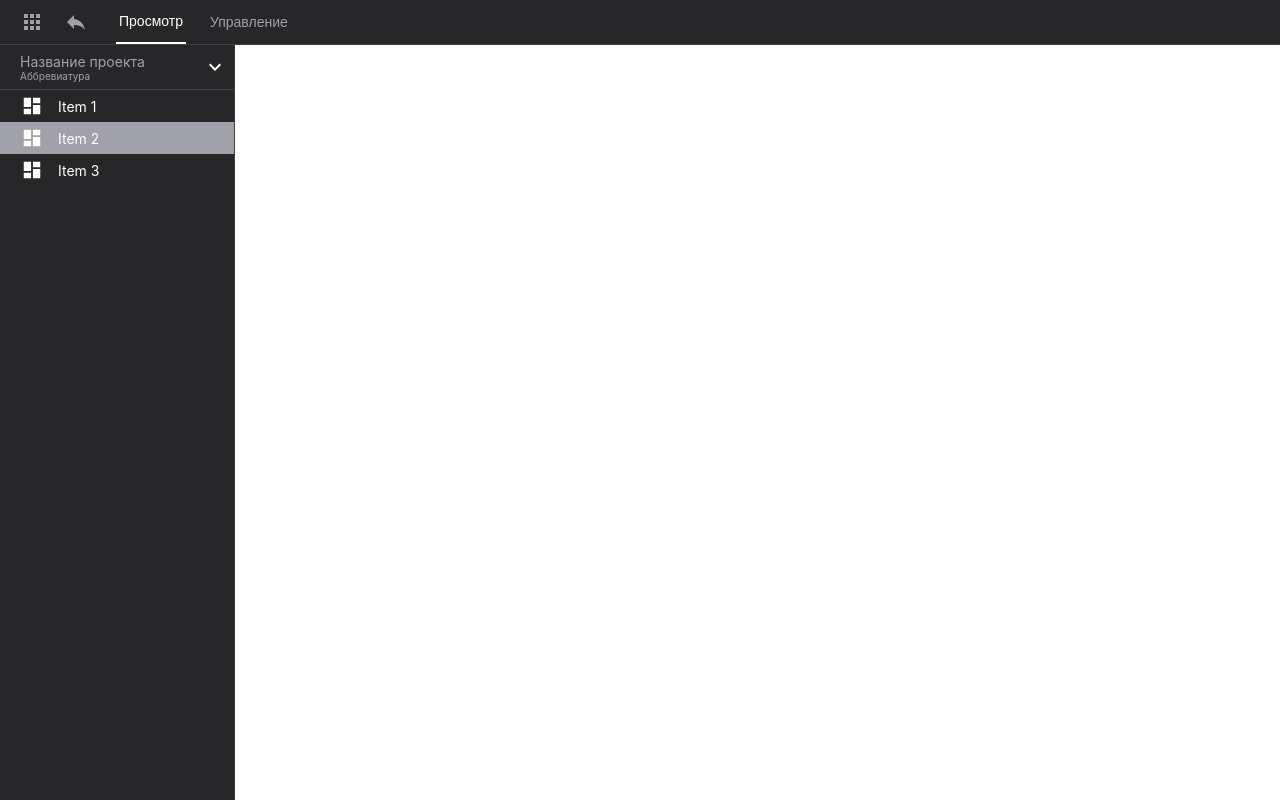
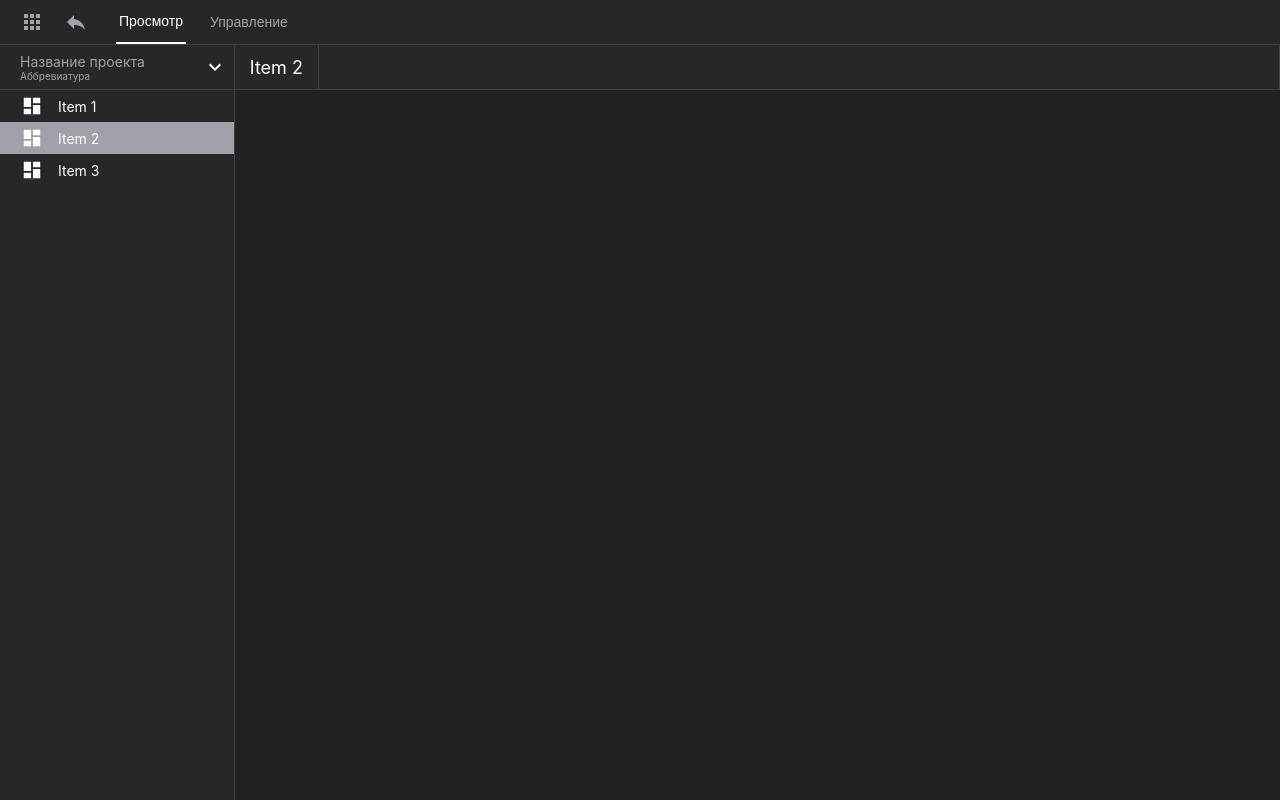
Before and after one commit to helgasurojakova/tree-list, a React (Create React App) app: page / in a window 1280 px wide. Built offline with nearby package versions, Linux system fonts and the light colour scheme.

Commit message:
create table

```diff
--- a/src/App.tsx
+++ b/src/App.tsx
@@ -1,6 +1,8 @@
 import { rowsApi } from './api/rowsApi'
 import { Header } from './Header'
 import { Navbar } from './Navbar'
+import { Table } from './Table'
+import './styles/main.sass'
 
 function App() {
   const entity = {
@@ -25,9 +27,12 @@ function App() {
   }
 
   return (
-    <div className="App">
+    <div>
       <Header/>
-      <Navbar/>
+      <div className="wrapper">
+        <Navbar/>
+        <Table/>
+      </div>
       {/* <button onClick={refreshList}>Get rows</button>
       <button onClick={createRow}>Create row</button>
       <button onClick={updateRow}>Update row</button>
--- /dev/null
+++ b/src/Table/Table.style.sass
@@ -0,0 +1,22 @@
+@import '../styles/main'
+
+.table
+  width: calc(100% - 234px)
+  height: calc(100vh - 45px)
+  background-color: #202124
+
+.table-header
+  background-color: $base-color
+  height: 44px
+  border-bottom: $base-border
+  border-right: $base-border
+  color: $base-font-color
+  font-size: 18px
+
+.table-header-title
+  height: 100%
+  display: flex
+  align-items: center
+  padding: 0px 15px 0px 15px
+  border-right: $base-border
+  width: fit-content
--- /dev/null
+++ b/src/Table/Table.tsx
@@ -0,0 +1,11 @@
+import './Table.style.sass'
+
+export const Table = () => {
+  return (
+    <div className="table">
+      <div className="table-header">
+        <div className="table-header-title">Item 2</div>
+      </div>
+    </div>
+  )
+}
--- /dev/null
+++ b/src/Table/index.ts
@@ -0,0 +1 @@
+export * from './Table'
--- a/src/styles/main.sass
+++ b/src/styles/main.sass
@@ -3,3 +3,6 @@ $base-font-size: 14px
 $base-font-color: #FFF
 $secondary-font-color: #A1A1AA
 $base-border: 1px solid #414144
+
+.wrapper
+  display: flex
```
